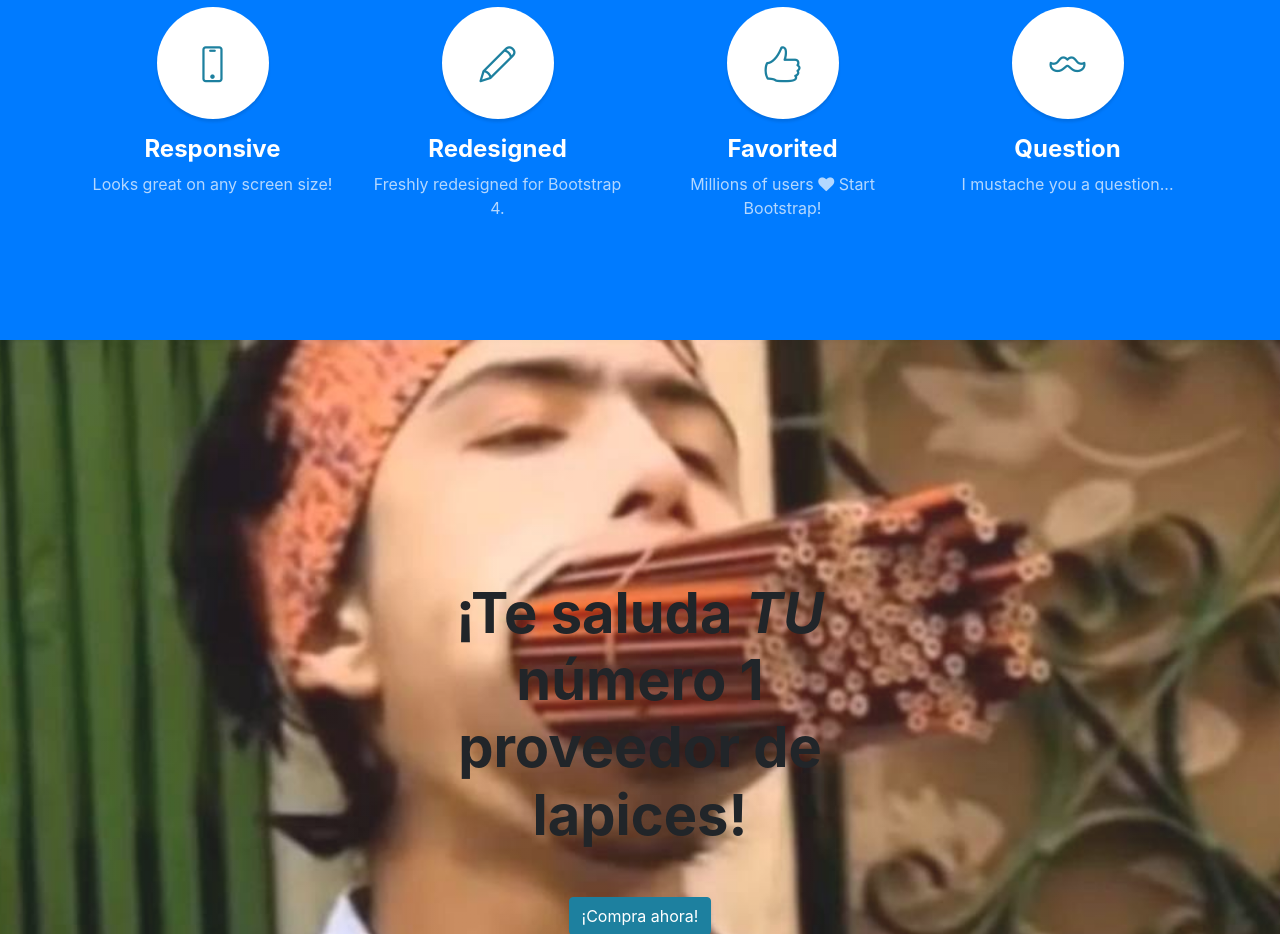
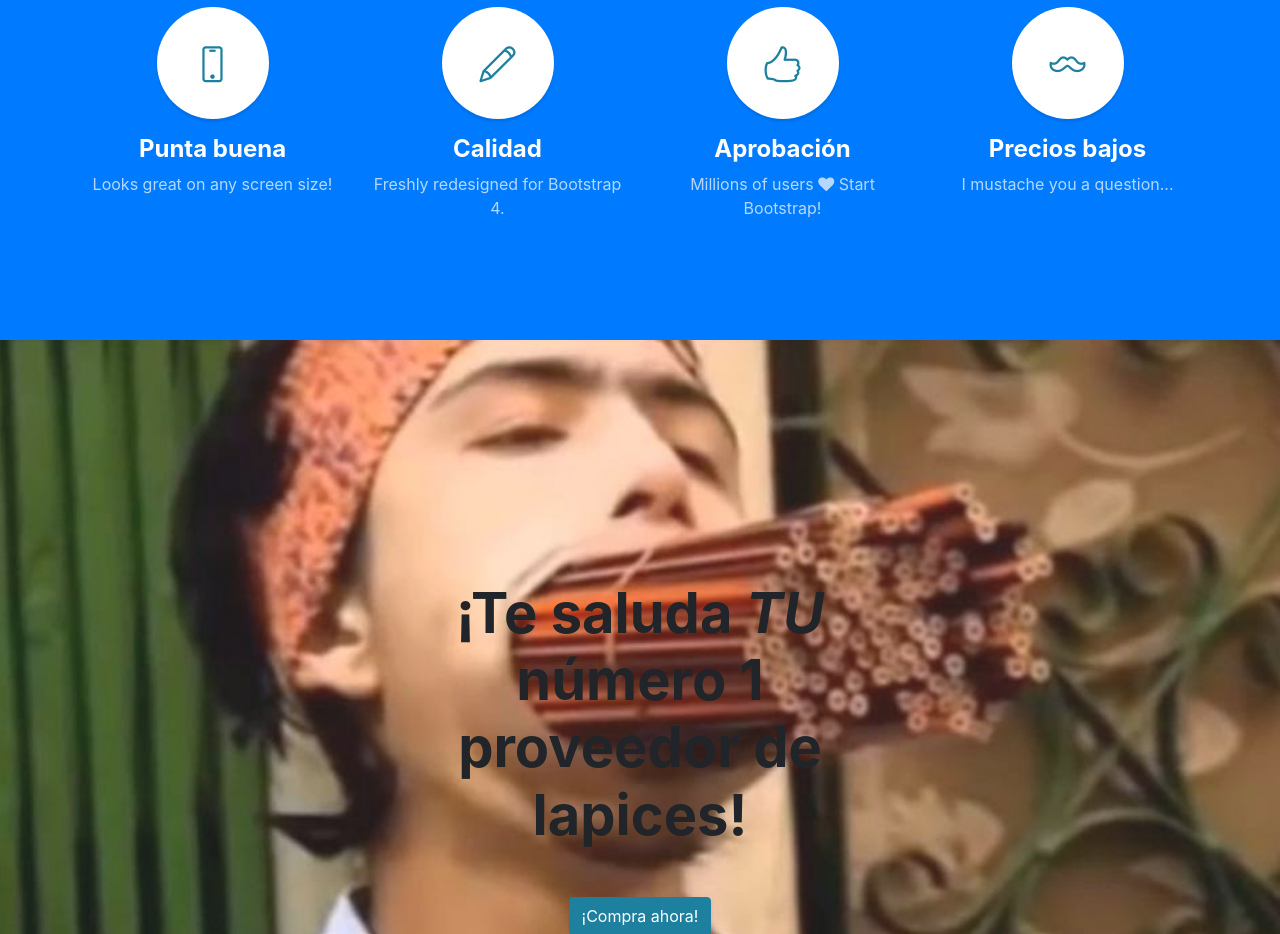
Before and after one commit to CoolingBroski/Portafolio, a website with bundled scripts: page index.html in a window 1280 px wide. Shown: the part 1440-2374 px from the top of the page. Built offline with nearby package versions, Linux system fonts and the light colour scheme.

Commit message:
Update index.html

```diff
--- a/index.html
+++ b/index.html
@@ -90,7 +90,7 @@
               <i class="icon-screen-smartphone"></i>
             </span>
             <h4>
-              <strong>Responsive</strong>
+              <strong>Punta buena</strong>
             </h4>
             <p class="text-faded mb-0">Looks great on any screen size!</p>
           </div>
@@ -99,7 +99,7 @@
               <i class="icon-pencil"></i>
             </span>
             <h4>
-              <strong>Redesigned</strong>
+              <strong>Calidad</strong>
             </h4>
             <p class="text-faded mb-0">Freshly redesigned for Bootstrap 4.</p>
           </div>
@@ -108,7 +108,7 @@
               <i class="icon-like"></i>
             </span>
             <h4>
-              <strong>Favorited</strong>
+              <strong>Aprobación</strong>
             </h4>
             <p class="text-faded mb-0">Millions of users
               <i class="fa fa-heart"></i>
@@ -119,7 +119,7 @@
               <i class="icon-mustache"></i>
             </span>
             <h4>
-              <strong>Question</strong>
+              <strong>Precios bajos</strong>
             </h4>
             <p class="text-faded mb-0">I mustache you a question...</p>
           </div>
```
